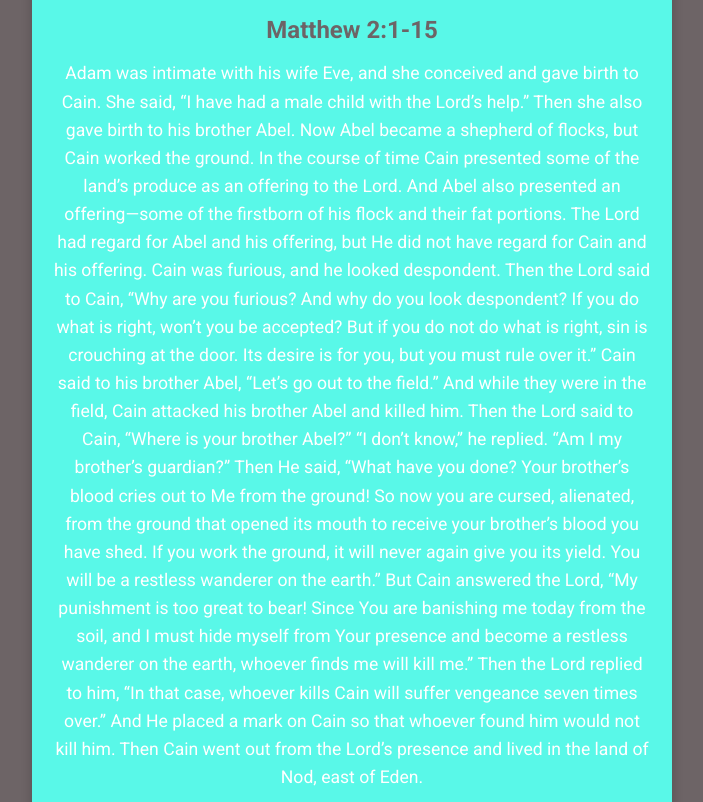
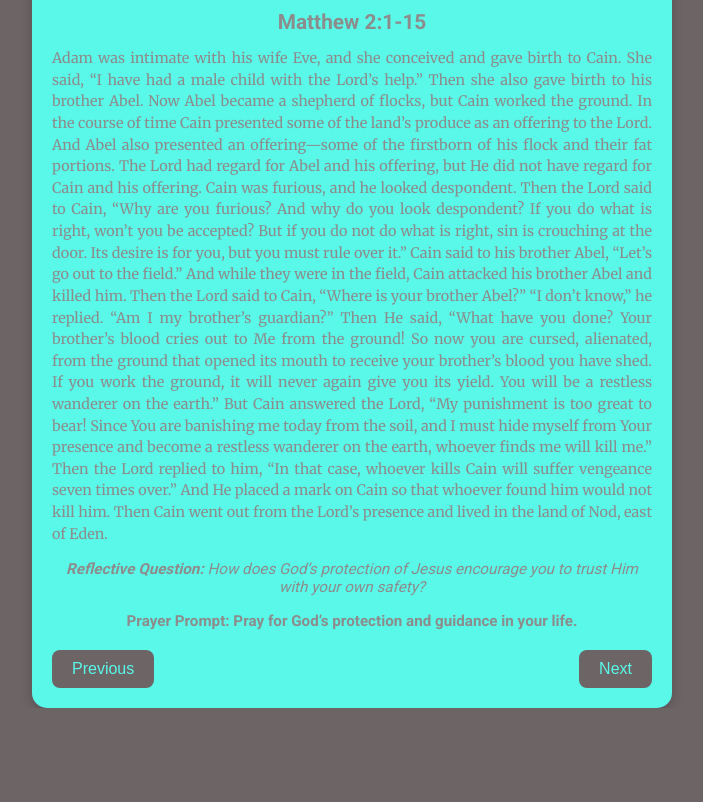
Before and after one commit to ccox0719/tray, a plain HTML site: page index.html in a window 1280 px wide. Shown: the part 117-919 px from the top of the page, without its empty margins (288-991 px from the left). After the commit the page ends 825 px from the top, so only its background shows below. Drawn offline with Linux system fonts and the light colour scheme.

Commit message:
Update index.html

```diff
--- a/index.html
+++ b/index.html
@@ -11,7 +11,7 @@
       margin: 0;
       padding: 0;
       background: #6D6466; /* Dark gray background */
-      color: #333;
+      color: #8C8C8C; /* Uniform gray for all text */
       display: flex;
       justify-content: center;
       align-items: center;
@@ -37,32 +37,36 @@
     }
 
     .current-date {
-      font-size: 1.2em; /* Slightly bigger date */
-      color: #ffffff; /* White date text for contrast */
+      font-size: 1em; /* Slightly smaller date */
+      color: #6D6466; /* Dark gray */
       margin-bottom: 15px;
     }
 
     /* Content Styles */
     .content h2 {
-      font-size: 1.5em;
-      color: #6D6466; /* Dark gray for scripture reference */
+      font-size: 1.3em; /* Smaller scripture reference */
+      color: #8C8C8C; /* Uniform gray for scripture reference */
       margin-bottom: 10px;
     }
 
-    .content p {
-      font-size: 1.1em;
-      line-height: 1.6;
-      margin: 15px 0;
-      color: #ffffff; /* White for main text content */
+    .content .passage {
+      font-family: 'Merriweather', serif; /* Readable serif font for passage */
+      font-size: 0.9em; /* Slightly smaller font */
+      line-height: 1.5; /* Compact line spacing */
+      color: #8C8C8C; /* Uniform gray for passage text */
+      text-align: justify; /* Justified for better readability */
+      margin-bottom: 15px;
+    }
+
+    .content .question, .content .prayer {
+      font-size: 0.95em; /* Slightly smaller font for questions and prayers */
     }
 
     .content .question {
-      color: #dddddd; /* Light gray for questions */
       font-style: italic;
     }
 
     .content .prayer {
-      color: #ffffff; /* White for prayer prompt */
       font-weight: bold;
     }
 
@@ -90,7 +94,7 @@
     }
   </style>
   <!-- Google Font -->
-  <link href="https://fonts.googleapis.com/css2?family=Roboto:wght@400;500;700&display=swap" rel="stylesheet">
+  <link href="https://fonts.googleapis.com/css2?family=Roboto:wght@400;500;700&family=Merriweather:wght@400;700&display=swap" rel="stylesheet">
 </head>
 <body>
   <div class="container" id="bible-study">
@@ -98,7 +102,7 @@
     <div class="current-date" id="current-date"></div>
     <div class="content">
       <h2 id="reference">Loading...</h2>
-      <p id="passage">Loading...</p>
+      <p class="passage" id="passage">Loading...</p>
       <p class="question" id="reflection"></p>
       <p class="prayer" id="prayer"></p>
     </div>
```
